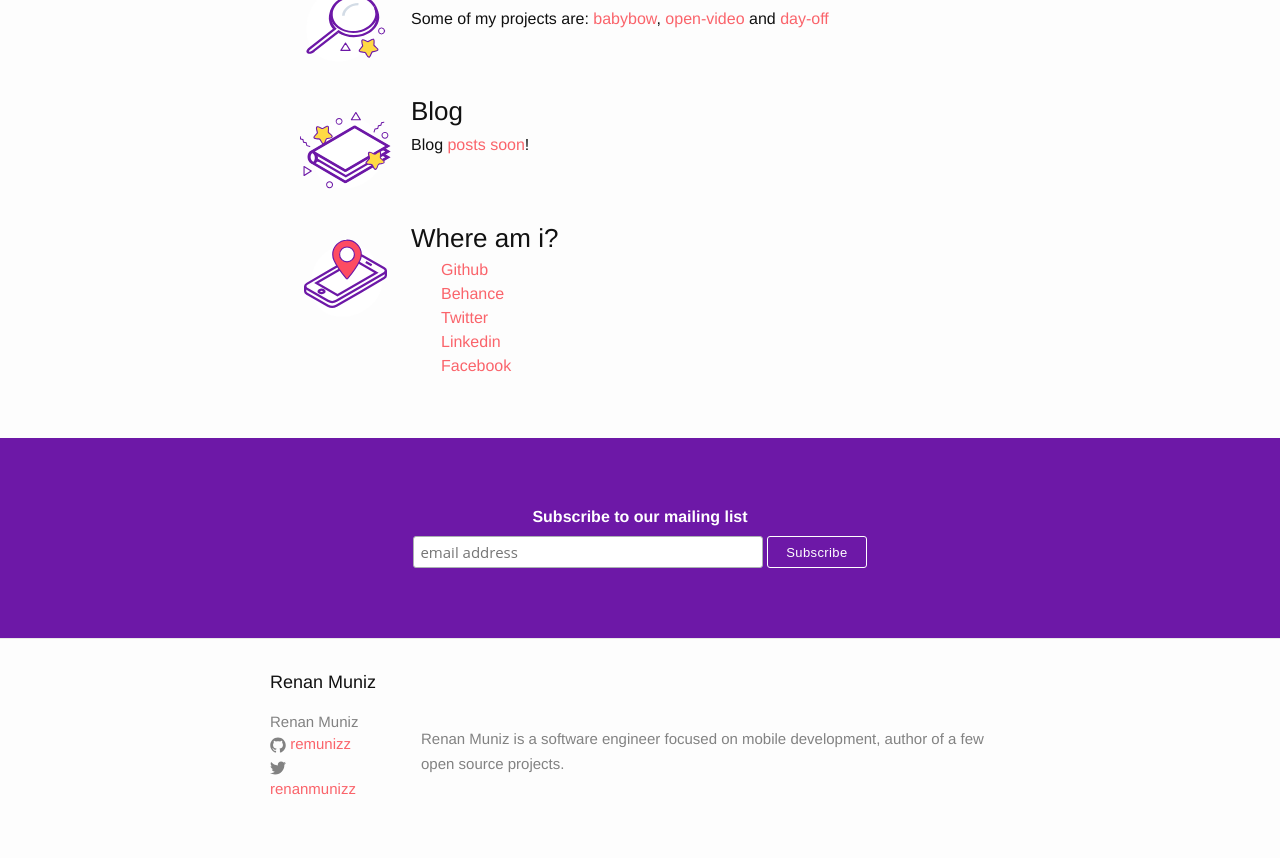
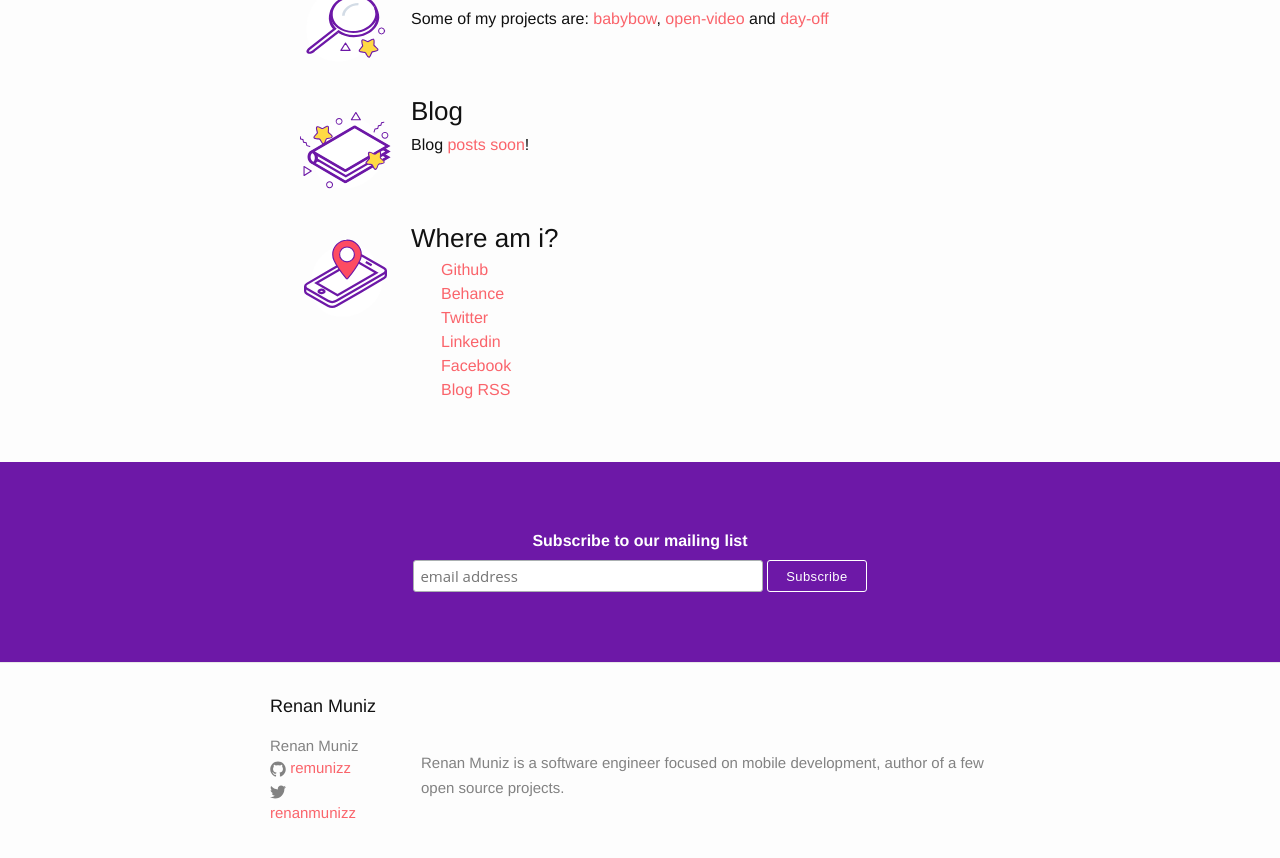
Before and after one commit to remunizz/remunizz.github.io, a Jekyll site: the page built from index.html, in a window 1280 px wide and 900 px high, scrolled down 627 px. Shown: the top 858 px of the window. Built offline with Jekyll 4.4.1, drawn with Linux system fonts in a browser that asks for light colours.

Commit message:
Add blog RSS to index

```diff
--- a/index.html
+++ b/index.html
@@ -28,6 +28,7 @@
                   <li><a href="https://twitter.com/renanmunizz">Twitter</a></li>
                   <li><a href="https://www.linkedin.com/in/renan-muniz-7126a096">Linkedin</a></li>
                   <li><a href="https://www.facebook.com/re.munizz">Facebook</a></li>
+                  <li><a href="http://renanmuniz.com/feed.xml">Blog RSS</a></li>
                   </ol>
 ---
 <div id="wrapper" class="home">
```
